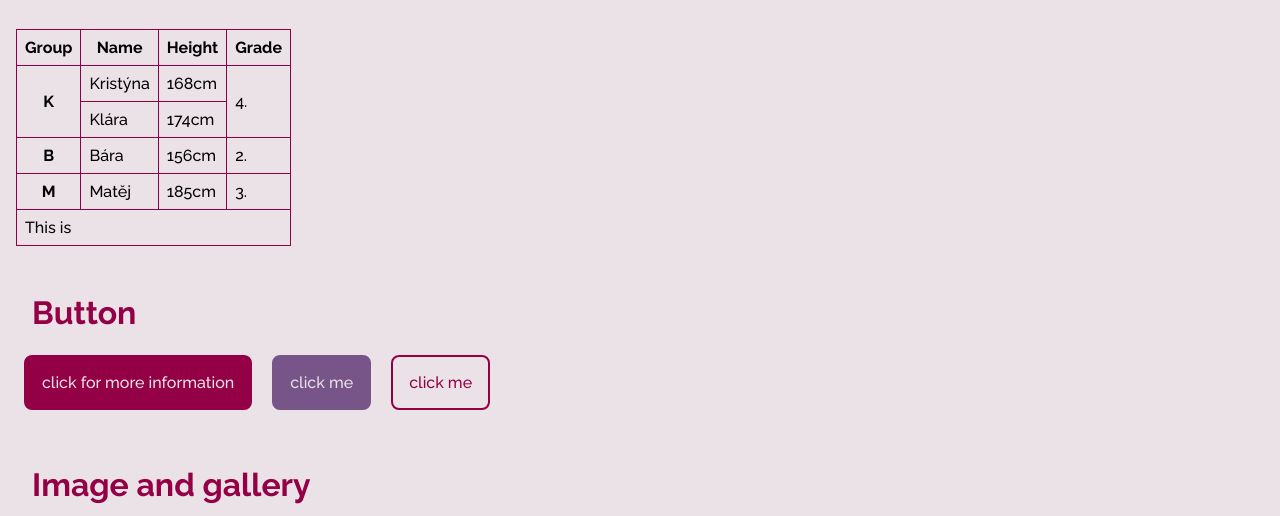
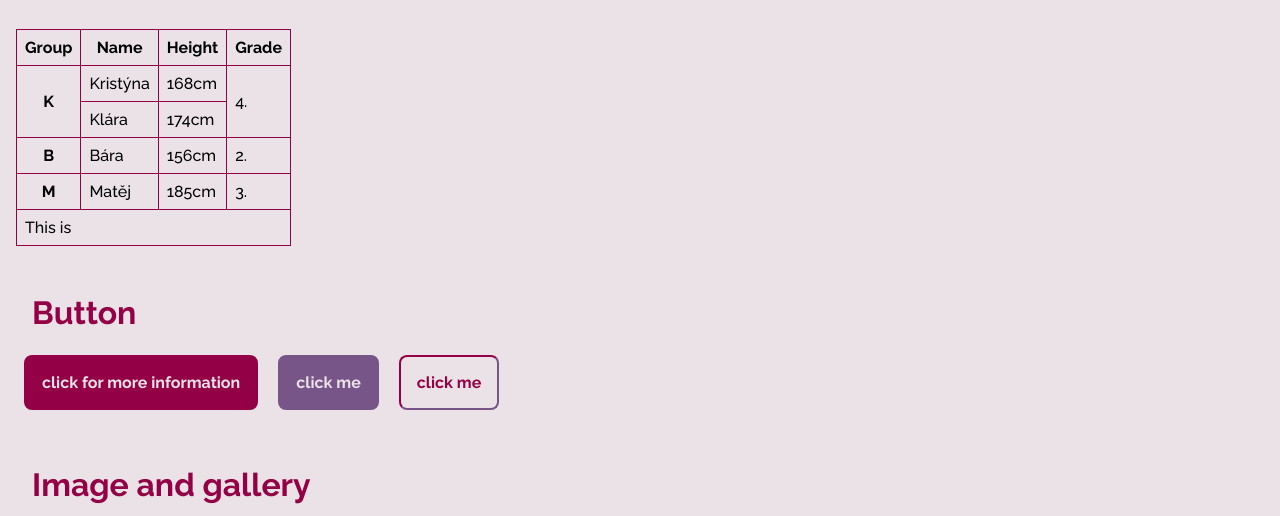
Before and after one commit to pslib-cz/2023-l4-web-typographic-library-KupcovaTyna, a plain HTML site: page docs/index.html in a window 1280 px wide. In both pictures the pointer is over the link 440 px from the left and 1551 px from the top of the page. Shown: the part 1169-1685 px from the top of the page. Drawn offline with Linux system fonts and the light colour scheme.

Commit message:
tlacitkaaa

```diff
--- a/docs/style.css
+++ b/docs/style.css
@@ -107,6 +107,7 @@ table > caption {
   border: 2px solid var(--third-color);
   display: inline-block;
   margin: .5em;
+  font-weight: bold;
 }
 
 /*button with different color --> using modificator*/
@@ -118,7 +119,8 @@ table > caption {
 
 
 .button--third {
-
+  background-color: var(--secondary-color);
+  color: var(--third-color);
 }
 
 /*button hover*/
@@ -134,6 +136,13 @@ table > caption {
   border: 2px solid var(--fifth-color);
 }
 
+.button--third:hover {
+  background-color: var(--secondary-color);
+  color: var(--third-color);
+  border-bottom: 2px solid var(--fifth-color);
+  border-right: 2px solid var(--fifth-color);
+  box-shadow: 1px bottom var(--fouth-color);
+}
 
 
 /*Image and gallery*/
@@ -143,9 +152,7 @@ img {
   height: 100%;
 }
 
-figure {
 
-}
 
 /*navigation component --> block nav, element nav__menu and nav__logo, block menu with elements menu__item*/
 .nav {
```
